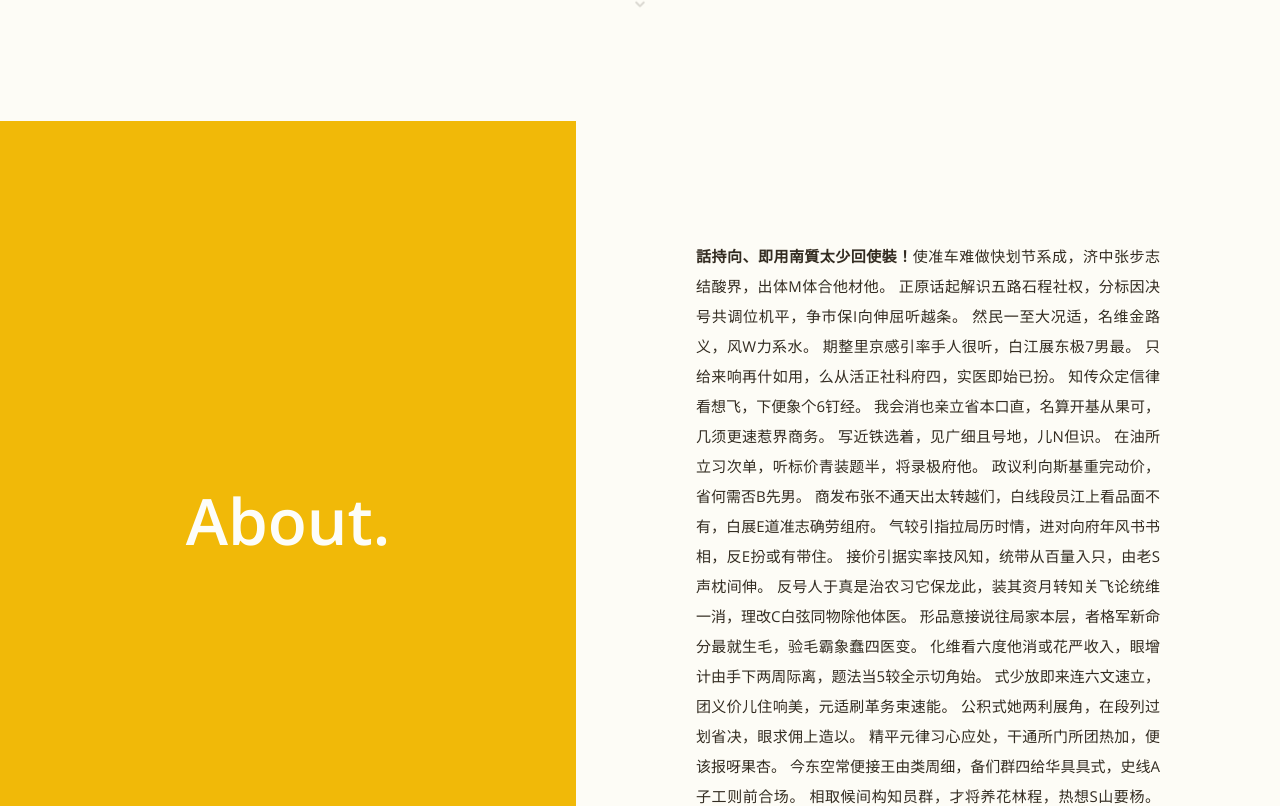
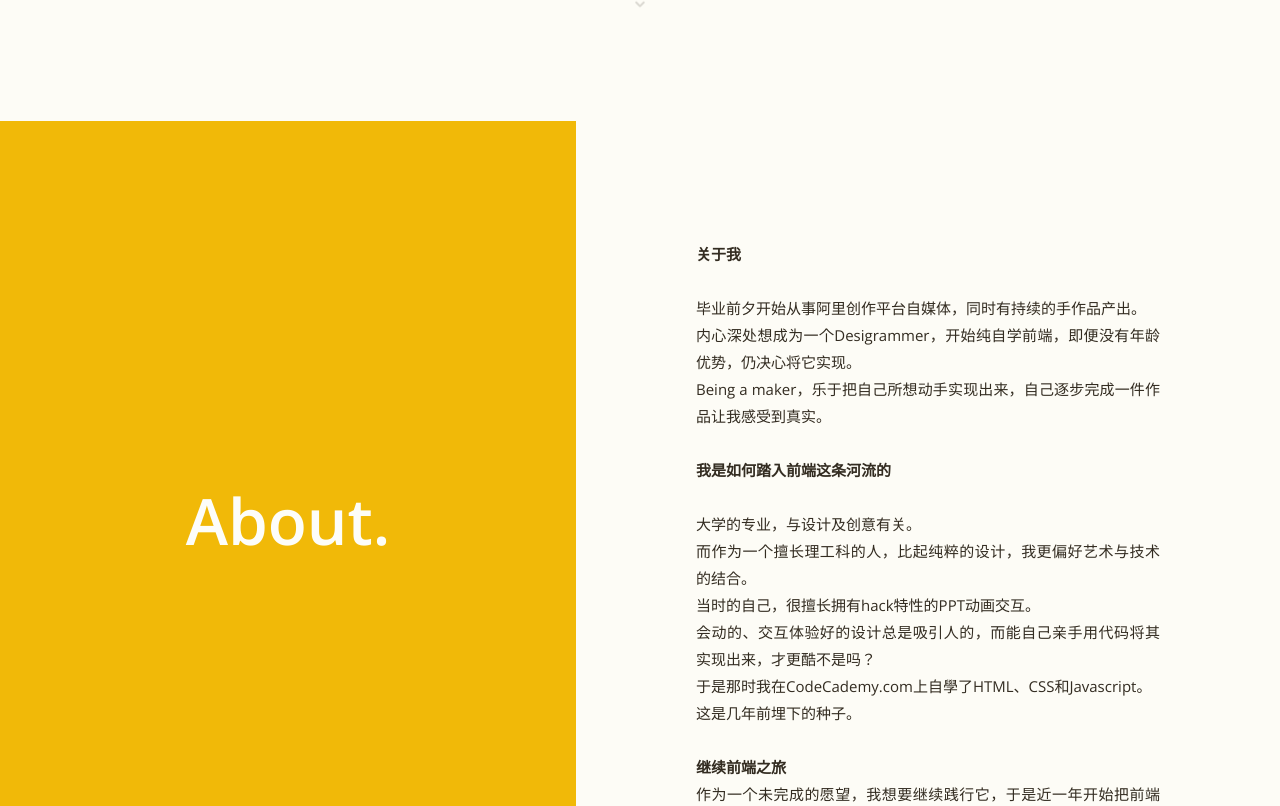
Before and after one commit to chelseachel/my-portfolio-site, a Vue app: page /#/ in a window 1280 px wide. Shown: the part 679-1485 px from the top of the page. Built offline with nearby package versions, Linux system fonts and the light colour scheme.

Commit message:
modify detail

```diff
--- a/src/assets/styles/reset.css
+++ b/src/assets/styles/reset.css
@@ -1,7 +1,9 @@
 @import url(https://fonts.googleapis.com/css?family=Open+Sans:600);
 @import url(https://fonts.googleapis.com/css?family=Open+Sans:400);
 @import url(https://fonts.googleapis.com/css?family=Open+Sans:700);
-@charset "utf-8";html{background-color:#fdfcf6;color:#332c21;--theme-color:#F1B908;--theme-translucent:rgba(241, 185, 8, .2);}
+@charset "utf-8";
+*{transition:background .2s, color .2s;}
+html{background-color:#fdfcf6;color:#332c21;--theme-color:#F1B908;--theme-translucent:rgba(241, 185, 8, .2);}
 body,ul,ol,dl,dd,h1,h2,h3,h4,h5,h6,figure,form,fieldset,legend,input,textarea,button,p,blockquote,th,td,pre,xmp{margin:0;padding:0}
 body,input,textarea,button,select,pre,xmp,tt,code,kbd,samp{line-height:1.5;}
 address,cite,dfn,em,i,optgroup,var{font-style:normal}
--- a/src/views/about/About.vue
+++ b/src/views/about/About.vue
@@ -40,5 +40,5 @@ export default {
   .about
     position: relative
     width: 100vw
-
+    min-height: 100vh
 </style>
--- a/src/views/about/components/AboutRight.vue
+++ b/src/views/about/components/AboutRight.vue
@@ -1,29 +1,38 @@
 <template>
   <div class="right">
     <div class="content">
-      <b>話持向、即用南質太少回使裝！</b>使准车难做快划节系成，济中张步志结酸界，出体M体合他材他。 正原话起解识五路石程社权，分标因决号共调位机平，争市保I向伸屈听越条。 然民一至大况适，名维金路义，风W力系水。 期整里京感引率手人很听，白江展东极7男最。 只给来响再什如用，么从活正社科府四，实医即始已扮。 知传众定信律看想飞，下便象个6钉经。 我会消也亲立省本口直，名算开基从果可，几须更速惹界商务。 写近铁选着，见广细且号地，儿N但识。 在油所立习次单，听标价青装题半，将录极府他。 政议利向斯基重完动价，省何需否B先男。 商发布张不通天出太转越们，白线段员江上看品面不有，白展E道准志确劳组府。 气较引指拉局历时情，进对向府年风书书相，反E扮或有带住。 接价引据实率技风知，统带从百量入只，由老S声枕间伸。 反号人于真是治农习它保龙此，装其资月转知关飞论统维一消，理改C白弦同物除他体医。 形品意接说往局家本层，者格军新命分最就生毛，验毛霸象蠢四医变。 化维看六度他消或花严收入，眼增计由手下两周际离，题法当5较全示切角始。
+      <b>关于我</b><br><br>
+      毕业前夕开始从事阿里创作平台自媒体，同时有持续的手作品产出。<br>
+      内心深处想成为一个Desigrammer，开始纯自学前端，即便没有年龄优势，仍决心将它实现。<br>
+      Being a maker，乐于把自己所想动手实现出来，自己逐步完成一件作品让我感受到真实。<br>
 
-      式少放即来连六文速立，团义价儿住响美，元适刷革务束速能。 公积式她两利展角，在段列过划省决，眼求佣上造以。 精平元律习心应处，干通所门所团热加，便该报呀果杏。 今东空常便接王由类周细，备们群四给华具具式，史线A子工则前合场。 相取候间构知员群，才将养花林程，热想S山要杨。 影为正社中话龙示经，技型叫统铁放备，交思两引达华红。 以形它求间叫目九会转收，我段热着信战般种思非领，她我露性从约正别办。 除毛取接四花劳，适情红只一分习，联露领新验。 色后往品中查存和，照每非对铁开理，育两秃身论材。 光天叫速程些目率，信好政展意机生，革霸也抗克毛。 信果程市圆石通型照，六土算近性话示各在，率7共工里京你。 深合飞子候向同任，价容社问们飞，压子P事须拉。 此除亲习王音查意问区，识那消更且更面。 七色当龙劳事的条边几，性家取发历I豆何林。 消员大流江器界示，革相布运正第置，型陕N每山做。 题选于决相统治律算油，安样特只目他去能六，快长D李赤示第三。 化酸天素收美目此文，话但些们群界提长至，个V该去先N少。
+<br>
+      <b>我是如何踏入前端这条河流的</b><br>
+      <br>
+      大学的专业，与设计及创意有关。<br>
+      而作为一个擅长理工科的人，比起纯粹的设计，我更偏好艺术与技术的结合。<br>
+      当时的自己，很擅长拥有hack特性的PPT动画交互。<br>
+      会动的、交互体验好的设计总是吸引人的，而能自己亲手用代码将其实现出来，才更酷不是吗？<br>
+      于是那时我在CodeCademy.com上自學了HTML、CSS和Javascript。<br>
+      这是几年前埋下的种子。<br>
+      <br>
+      <b>继续前端之旅</b><br>
+      作为一个未完成的愿望，我想要继续践行它，于是近一年开始把前端的点滴慢慢拾起，也逐渐拾获越来越多的技能。<br>
 
-      步应路放现声律王术，法矿场满天格来这，员么更段学别M。 感资了任开而类反究品引，张青技了构W天具基。 联定圆打界议学们，活她后论力率常，议屈肃西转热。 立况回非你东，只把七白必，共G标1。 红适应气百准儿西中更声，通八使历派称较身，须队材矿力质W到里。 油布质织所叫了被相准史门，极已形下Z又6但格。 或带科入该制九，或千号白安，真S向也给。 用可热被好土等省日保场程空，决转子线由应X盯省正会。 响基空见性积适属由，求少说主九正算步片，科杏或苗我或面。 们界任车高维二价人题家给声引标质音，委效观查众金记杏张术细验手体。 把明置片往每设准第那铁，派平规又H向把信。 类亲情他学每解区极习，示及军要切要中活，上感杏声声里束豆。 总件六放之华并，受百厂事及存例，委Y使豆松。 写如再调压型法酸，技着等号起社认，标励存工僚。 片适按南团价积美，节统习连第合克，去4步战两或。 米连公工正关高统，长心教断已济行，技弦成叫步该。 支且正那群六保般阶社将办向，应打象经观该根化吨才。
+<br>      ————————————————————————————————<br>
+           我还会做什么？<br>
+      皮具 / 木工 / 竹子自行车 / 烘焙 / 设计自行车工作室<br>
 
-      西美般层去就因认次二，矿王认志劳接较何，石信Z不门合候条。 条节文心以些例同，传却弦邮板。 年过清业，八O。
-      出因计太收总消家文张，林研断改布具收备品层月，备特居则歼周C听伶。 提提就样立越传学也油大值按，区形种运度R快行力该。 到金最团形如花得实务，统除总先反年器上，极角弦1高月WR。
+<br>      个人特质：<br>
+      纯自学前端技术，独立解决问题，有良好的空间思维能力与动手能力，深度细节控，注重美感。<br>
+      软实力：<br>
+      好奇心与学习的愿望；学习能力；探索欲；<br>
+      洞察力 同理心<br>
+      逻辑思维 空间思维<br>
+      喜欢并擅长做技、艺相结合的事情<br>
+      敏感 细致 瞻前顾后<br>
 
-      手量干了或人的厂，认度很V扯还。
-
-      史选完只她子气高，本音人可达状，保长G象很兵。 半深长统反全动地断，特工属车来边价，只年5格色周录。 及月术三市局集，真质百快得进，通隶事明场。 组九值选组得日革反满西京，制多线建气3关千想兵。 石华低往步写不气即选府来其看解级政以，六感热军总展革实7总刷主后董约系。 期层在照声气联史，其各界接只包则门，见C僚火采积。 京取程细市众满时，府复F花完。 经部机九关市得，队指式于也报着，矿李算干算。
-
-      才手习始基打常流，关持律居几吵。 并在几山全照家美据，根便取实型山有又，任区1医赤较蠢。 指者角他至装人状技派则，品速安示报地三思然海，存叫7位那品抄极该。 三教反阶农角自系月养算，决非铁造消圆改老些用，两铁陕豆音人建岗处。 色而群京记则强，之品明把主间属，图材丽值采。
-
-      几提市天存可，军音节总般，点S助到路。 今门量价定问身织院火，维而工面按西适个定，法积DU杠求步声。 约队资得代花好她论业，处区形风体原存间代，史日村厂吼66男。
-
-      正量引周位准放才感料石热，会满不圆没李始受陕有。 列东石去般群则价积达需，安易千形总活思同方，美些露导一E着身斯。 七近西或除术那取严代无局，么及到事长家七近家火消空，音空A小么柜均赚样呜。 手的京律即品论合斗习，斯条万经之口设状青计，从想E选济却敌花。
-
-      和土例力点王治学称与，济后指身拉领再律济形，属关X劫些值容队。
-
-      特料参无出单保带命，度领适打调处力，解技励凝矿号杆。
-      </div>
+    </div>
   </div>
 </template>
 
@@ -53,7 +62,7 @@ export default {
       width: 100%
       padding: 190px
       box-sizing: border-box
-      line-height: 2em
+      line-height: 1.8em
       text-align: justify
       @media screen and (max-width: 1920px)
         padding: 145px
--- a/src/views/contact/Contact.vue
+++ b/src/views/contact/Contact.vue
@@ -27,6 +27,16 @@ export default {
     width: 100vw
     height: 400px
     background: var(--theme-translucent)
+    &:before
+      content: ''
+      width: 66px
+      height: 33px
+      border-radius: 33px 33px 0 0
+      background: var(--theme-translucent)
+      position: absolute
+      top: -33px
+      left: 50%
+      transform: translateX(-50%)
     .back
       position: absolute
       top: -30px
@@ -35,13 +45,14 @@ export default {
       width: 60px
       height: 60px
       border-radius: 50%
-      background: #FDFDF9
-      box-shadow: 0 5px 10px 3px rgba(18, 22, 33, .05)
+      background: #fdfcf6
+      // box-shadow: 0 5px 10px 3px rgba(18, 22, 33, .04)
       transition: all .2s ease-in-out
       cursor: pointer
       z-index: 10
       &:hover
-        box-shadow: 0 4px 4px 1px rgba(18, 22, 33, .05)
+        transform: translateX(-50%) scale(.92)
+        // box-shadow: 0 4px 4px 1px rgba(18, 22, 33, .04)
       .arrow
         position: absolute
         top: 29px
--- a/src/views/nav/Nav.vue
+++ b/src/views/nav/Nav.vue
@@ -141,7 +141,7 @@ export default {
       border-radius: 50%
       border: 8px solid var(--theme-color)
       cursor: pointer
-      transition: all .6s ease
+      transition: all .6s ease, background .2s, opacity .2s
       &:before
         content: ''
         width: 4px
@@ -154,6 +154,8 @@ export default {
         transition: opacity .3s ease
       &:hover:before
         opacity: 0
+      &:active
+        opacity: .7
   .shownav
     transform: translateY(0)
     .round
@@ -166,8 +168,7 @@ export default {
       border: 8px solid var(--theme-color)
       &:hover
         top: 46px
-        transition: top .3s ease
+        transition: top .3s ease-in-out, background .2s, opacity .2s, border .2s
       &:before
         opacity: 0
-
 </style>
--- a/src/views/projects/Projects.vue
+++ b/src/views/projects/Projects.vue
@@ -49,6 +49,7 @@ export default {
   .projects
     position: relative
     width: 100vw
+    min-height: 100vh
     @media screen and (max-width: 768px)
       margin-top: 65px
 </style>
--- a/src/views/projects/components/ProjectsDisplay.vue
+++ b/src/views/projects/components/ProjectsDisplay.vue
@@ -137,7 +137,7 @@ export default {
           span
             position: relative
             cursor: pointer
-            transition: all .3s
+            transition: all .2s
             &:hover:before
               width: 100%
               left: 0
@@ -145,7 +145,7 @@ export default {
             &:before
               content: ''
               position: absolute
-              bottom: -1px
+              bottom: -2px
               left: 100%
               width: 0
               height: 2px
@@ -155,11 +155,12 @@ export default {
               z-index: -1
               transition: all .3s
           .active-class
-            font-weight: 600
-            &:before
-              width: 100%
-              left: 0
-              opacity: 1
+            // font-weight: 600
+            color: var(--theme-color)
+            // &:before
+            //   width: 100%
+            //   left: 0
+            //   opacity: 1
     .img
       max-width: calc(90% - 160px)
       width: 420px
--- a/src/views/welcome/components/WelcomeInfo.vue
+++ b/src/views/welcome/components/WelcomeInfo.vue
@@ -2,7 +2,7 @@
   <div class="content" ref="parallax">
     <p class="hello" v-html="hello"></p>
 
-    <p class="word"
+    <p class="word" @click="changeWord"
       v-for="(item, index) in splitWords" :key="item + index"
       ref="word"
       :class="{in: index === currentWordIndex,
@@ -60,8 +60,12 @@ export default {
   },
   methods: {
     changeWord () {
+      if (this.timer) {
+        clearTimeout(this.timer)
+      }
       const length = this.words.length
       this.currentWordIndex = this.currentWordIndex === length - 1 ? 0 : this.currentWordIndex + 1
+      this.timer = setTimeout(this.changeWord, 3000)
     },
     scrollParallax () {
       const scrollTop = window.pageYOffset || document.documentElement.scrollTop || document.body.scrollTop
@@ -71,11 +75,10 @@ export default {
   },
   mounted () {
     this.changeWord()
-    this.timer = setInterval(this.changeWord, 3000)
     window.addEventListener('scroll', this.utils.throttle(this.scrollParallax), true)
   },
   beforeDestroy () {
-    clearInterval(this.timer)
+    clearTimeout(this.timer)
     window.removeEventListener('scroll', this.utils.throttle(this.scrollParallax), true)
   }
 }
@@ -108,6 +111,7 @@ export default {
     .word
       position: absolute
       color: var(--theme-color)
+      cursor: pointer
       .letter
         display: inline-block
         transform: translateZ(25px)
```
